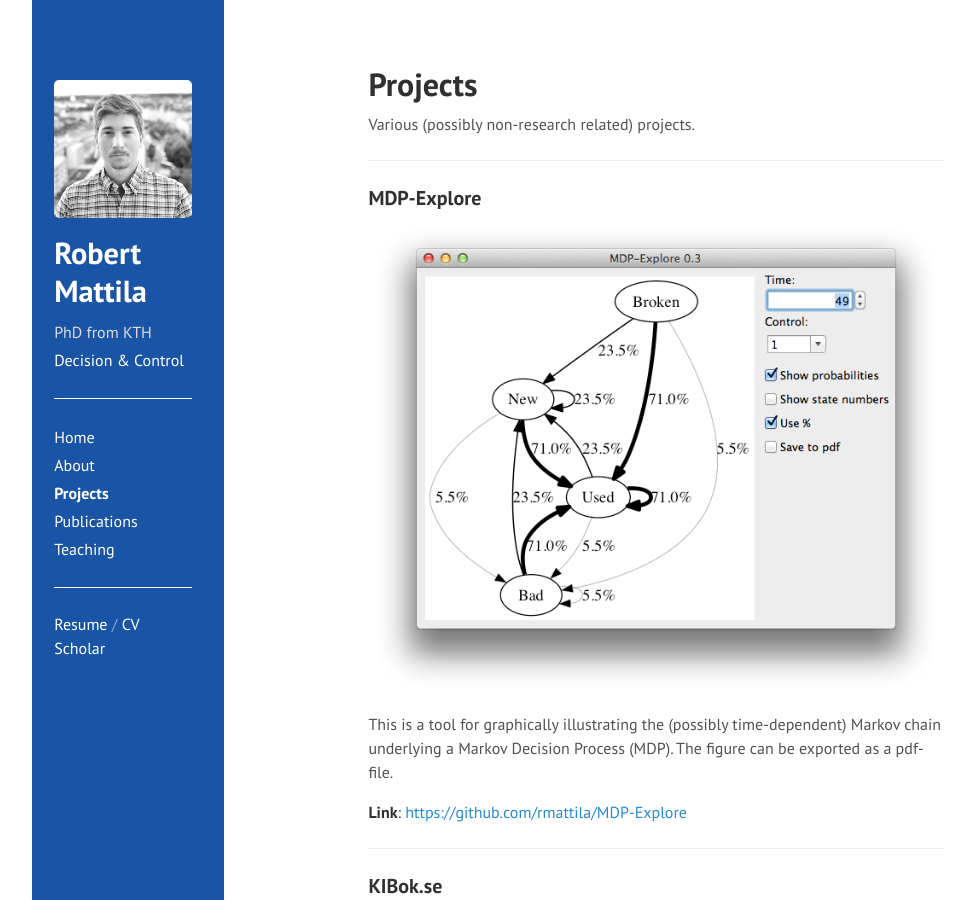
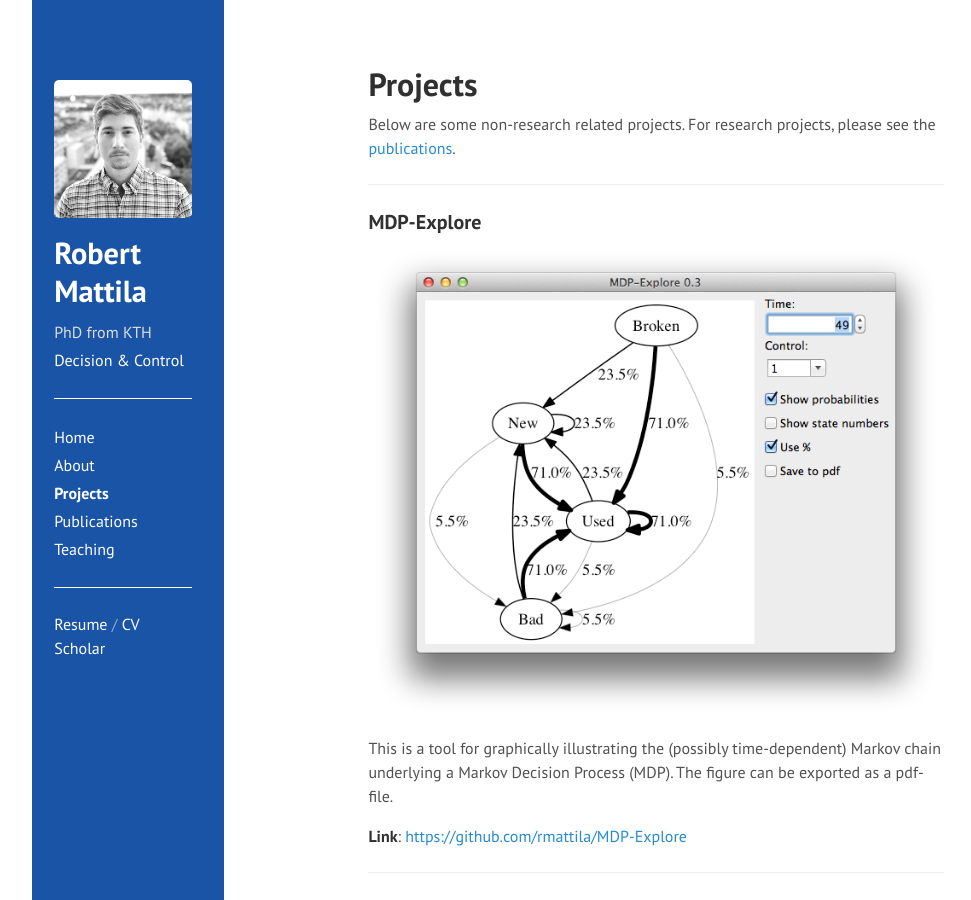
Before and after one commit to rmattila/rmattila.github.io, a Jekyll site: the page built from projects.md, in a window 1280 px wide and 900 px high. Shown: the whole window, without its empty margins (70-1041 px from the left). Built offline with Jekyll 4.4.1, drawn with Linux system fonts in a browser that asks for light colours; comment, search, counter and statistics services are not loaded.

Commit message:
clarification on projects

```diff
--- a/projects.md
+++ b/projects.md
@@ -3,7 +3,8 @@ layout: page
 title: Projects
 ---
 
-Various (possibly non-research related) projects.
+Below are some non-research related projects. For research projects, please see the
+[publications](/publications).
 
 <hr>
 
```
